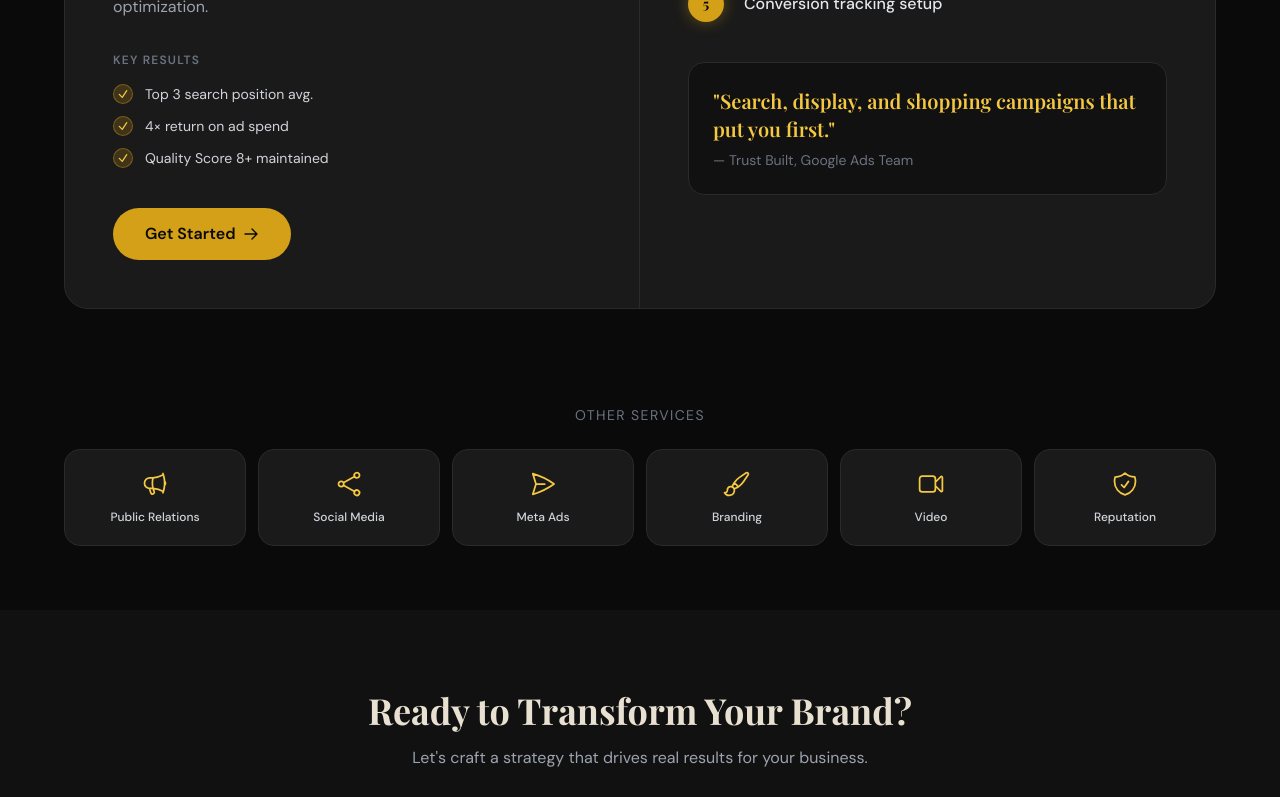
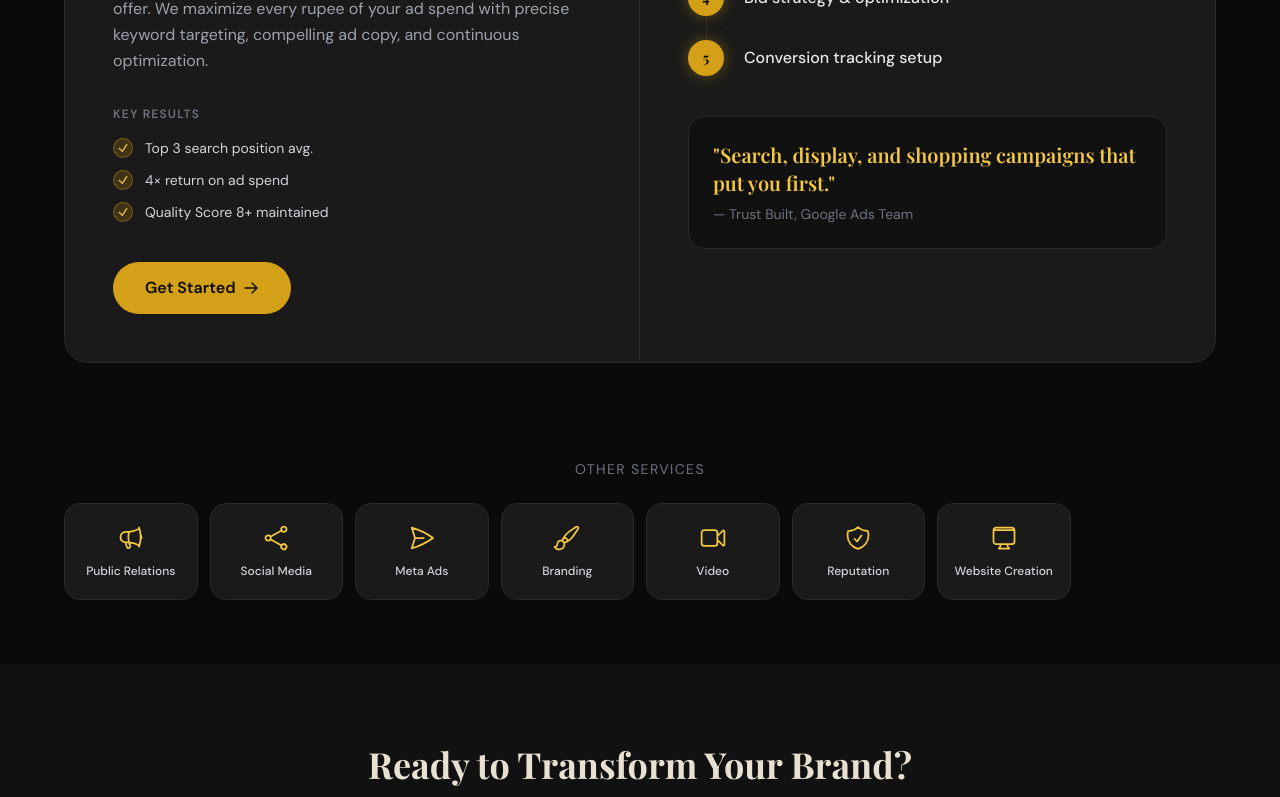
Before and after one commit to Saurav1233/trustbuilt-App, a React (Vite) app in the folder trustbuilt_frontend/: page /services in a window 1280 px wide. Shown: the part 818-1615 px from the top of the page. Built offline with nearby package versions, Linux system fonts and the light colour scheme; no server answers; a web font is replaced by a local one.

Commit message:
add Website Creation service page

```diff
--- a/trustbuilt_frontend/src/pages/Services.jsx
+++ b/trustbuilt_frontend/src/pages/Services.jsx
@@ -100,6 +100,32 @@ const servicesData = [
     description: "In the digital age, your reputation can be made or broken in hours. We monitor your brand 24/7 across platforms, respond to reviews, suppress negative content, and build a positive online footprint that earns trust before customers even speak to you.",
     process: ['Brand audit & sentiment analysis', 'Review monitoring setup', 'Response strategy creation', 'Negative content suppression', 'Positive PR amplification'],
     results: ['4.8★ avg. review rating achieved', '24/7 brand monitoring', 'Negative results suppressed in 30 days'],
+  },
+
+  // ── NEW: Website Creation ─────────────────────────────────────────────────
+  {
+    id: 8,
+    tab: 'Website Creation',
+    icon: (
+      <svg className="w-7 h-7" fill="none" viewBox="0 0 24 24" stroke="currentColor" strokeWidth={1.5}>
+        <path strokeLinecap="round" strokeLinejoin="round" d="M9 17.25v1.007a3 3 0 01-.879 2.122L7.5 21h9l-.621-.621A3 3 0 0115 18.257V17.25m6-12V15a2.25 2.25 0 01-2.25 2.25H5.25A2.25 2.25 0 013 15V5.25m18 0A2.25 2.25 0 0018.75 3H5.25A2.25 2.25 0 003 5.25m18 0H3" />
+      </svg>
+    ),
+    headline: 'Your brand deserves a powerful online presence',
+    tagline: 'Fast, beautiful, and conversion-optimised websites built for growth.',
+    description: 'We design and develop professional websites that not only look stunning but are built to convert visitors into customers. From landing pages to full business websites and e-commerce stores, every pixel is crafted with purpose — fast loading, mobile-first, and SEO-ready from day one.',
+    process: [
+      'Discovery & requirement gathering',
+      'UI/UX wireframe & design',
+      'Responsive development',
+      'SEO & performance optimisation',
+      'Launch, training & ongoing support',
+    ],
+    results: [
+      'Delivered in 7–14 days',
+      '90+ Google PageSpeed score',
+      'Mobile-first & SEO optimised',
+    ],
   },
 ];
 
@@ -222,7 +248,7 @@ export default function Services() {
       <section className="section-pad pt-4 pb-16">
         <div className="max-w-6xl mx-auto">
           <p className="text-gray-500 text-sm uppercase tracking-widest mb-6 text-center">Other Services</p>
-          <div className="grid grid-cols-2 sm:grid-cols-3 lg:grid-cols-6 gap-3">
+          <div className="grid grid-cols-2 sm:grid-cols-4 lg:grid-cols-8 gap-3">
             {servicesData.filter(s => s.id !== active).map(s => (
               <button key={s.id} onClick={() => setActive(s.id)}
                 className="card-dark flex flex-col items-center gap-3 py-5 px-3 hover:scale-[1.04] transition-transform text-center group">
```
